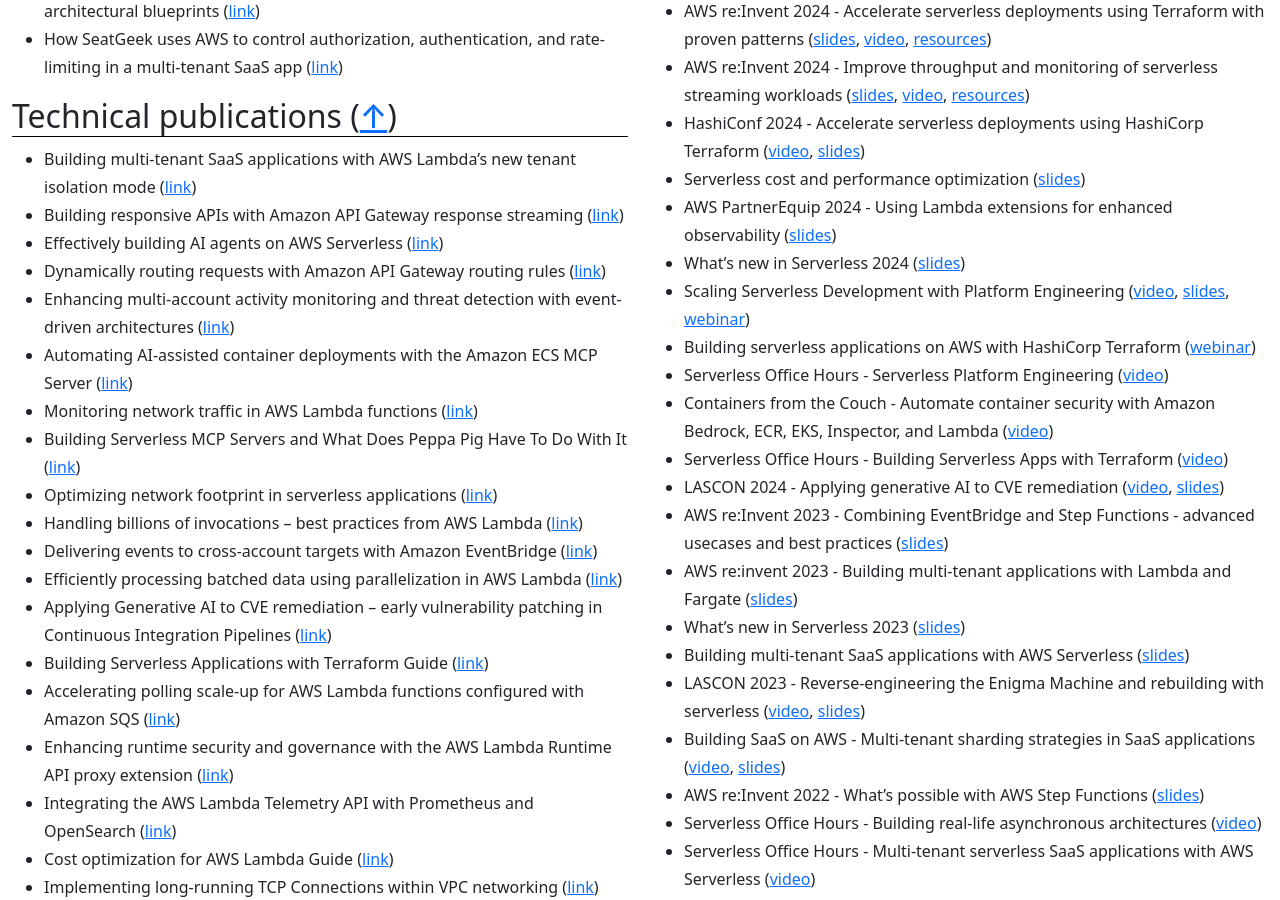
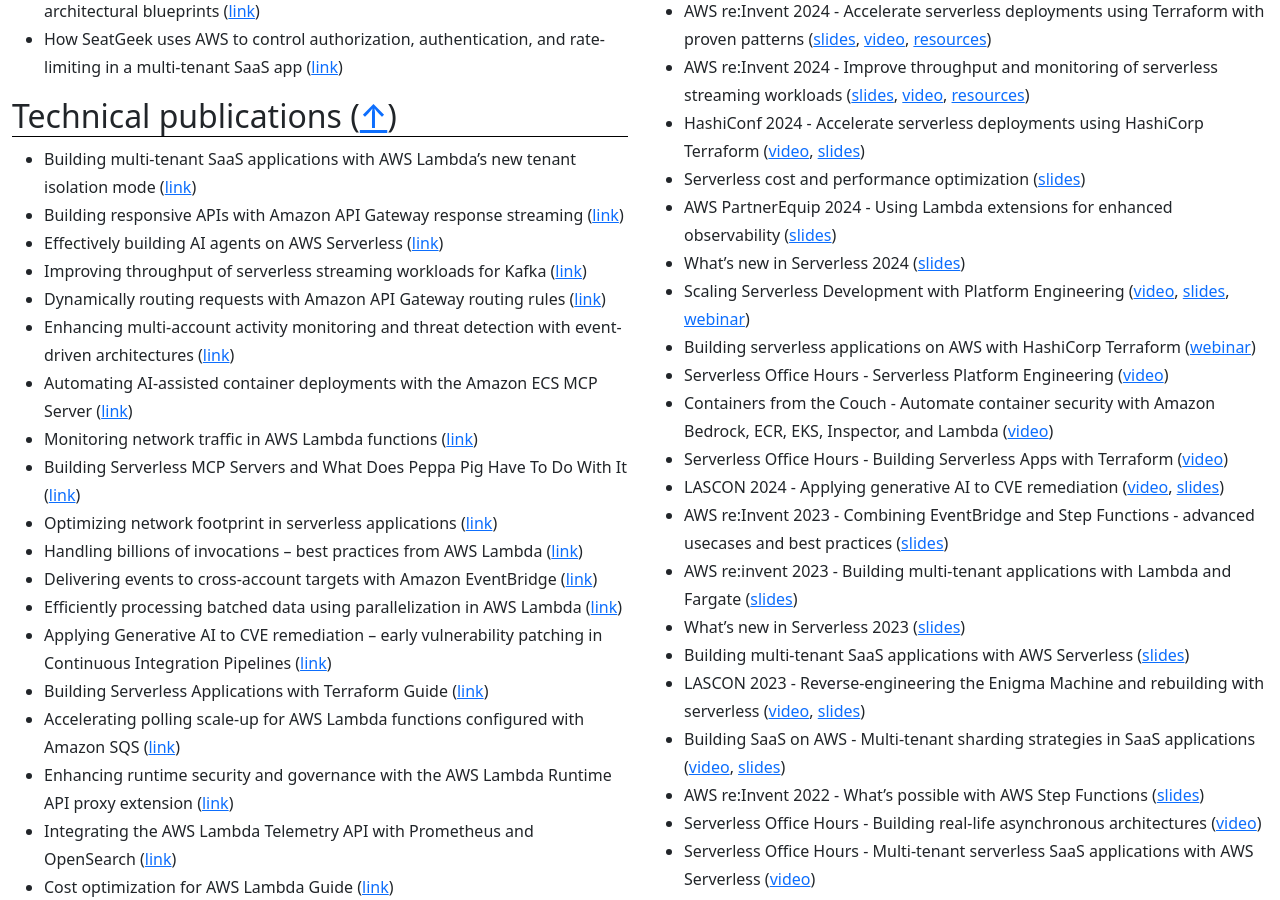
Before and after one commit to aal80/whoami, a Jekyll site: the page built from index.md, in a window 1280 px wide and 900 px high, scrolled down 964 px. Built offline with Jekyll 4.4.1, drawn with Linux system fonts in a browser that asks for light colours.

Commit message:
Update publications.md

```diff
--- a/_includes/publications.md
+++ b/_includes/publications.md
@@ -1,5 +1,4 @@
 ## Customer/partner stories ([↑](#top))
-
 
 - Deploying serverless AI agents on AWS with Terraform and securing them with HCP Vault ([link](https://www.hashicorp.com/en/resources/deploying-serverless-ai-agents-on-aws-with-terraform-and-securing-them-with-hcp-v))
 - How Zapier runs isolated tasks on AWS Lambda and upgrades functions at scale ([link](https://aws.amazon.com/blogs/architecture/how-zapier-runs-isolated-tasks-on-aws-lambda-and-upgrades-functions-at-scale/))
@@ -16,6 +15,7 @@
 - Building multi-tenant SaaS applications with AWS Lambda’s new tenant isolation mode ([link](https://aws.amazon.com/blogs/compute/building-multi-tenant-saas-applications-with-aws-lambdas-new-tenant-isolation-mode/))
 - Building responsive APIs with Amazon API Gateway response streaming ([link](https://aws.amazon.com/blogs/compute/building-responsive-apis-with-amazon-api-gateway-response-streaming/))
 - Effectively building AI agents on AWS Serverless ([link](https://aws.amazon.com/blogs/compute/effectively-building-ai-agents-on-aws-serverless/))
+- Improving throughput of serverless streaming workloads for Kafka ([link](https://aws.amazon.com/blogs/compute/improving-throughput-of-serverless-streaming-workloads-for-kafka/))
 - Dynamically routing requests with Amazon API Gateway routing rules ([link](https://aws.amazon.com/blogs/compute/dynamically-routing-requests-with-amazon-api-gateway-routing-rules/))
 - Enhancing multi-account activity monitoring and threat detection with event-driven architectures ([link](https://aws.amazon.com/blogs/compute/enhancing-multi-account-activity-monitoring-with-event-driven-architectures/))
 - Automating AI-assisted container deployments with the Amazon ECS MCP Server ([link](https://aws.amazon.com/blogs/containers/automating-ai-assisted-container-deployments-with-amazon-ecs-mcp-server/))
```
